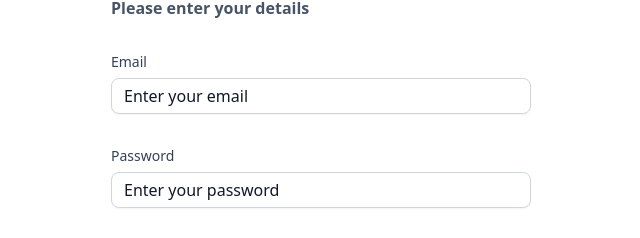
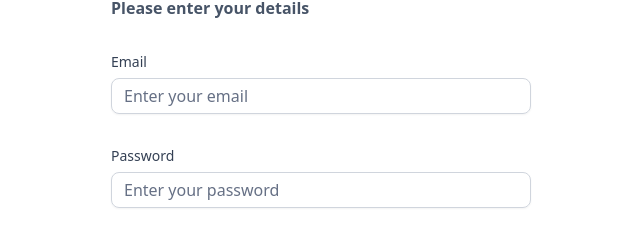
Before and after one commit to prof-biney/banking_web, a Next.js app: page /sign-in in a window 1280 px wide. Shown: the part 293-531 px from the top of the page, without its empty margins (319-959 px from the left). Built offline with nearby package versions, Linux system fonts and the light colour scheme.

Commit message:
add id to form inputs

```diff
--- a/components/CustomInput.tsx
+++ b/components/CustomInput.tsx
@@ -34,9 +34,16 @@ export default function CustomInput({
           <div className="flex w-ful flex-col">
             <FormControl>
               <Input
+                id={name}
                 placeholder={placeholder}
-                className="input-class"
-                type={name === "password" ? "password" : "text"}
+                className="input-class placeholder:text-gray-500"
+                type={
+                  name === "password"
+                    ? "password"
+                    : name === "dateOfBirth"
+                    ? "date"
+                    : "text"
+                }
                 {...field}
               />
             </FormControl>
```
